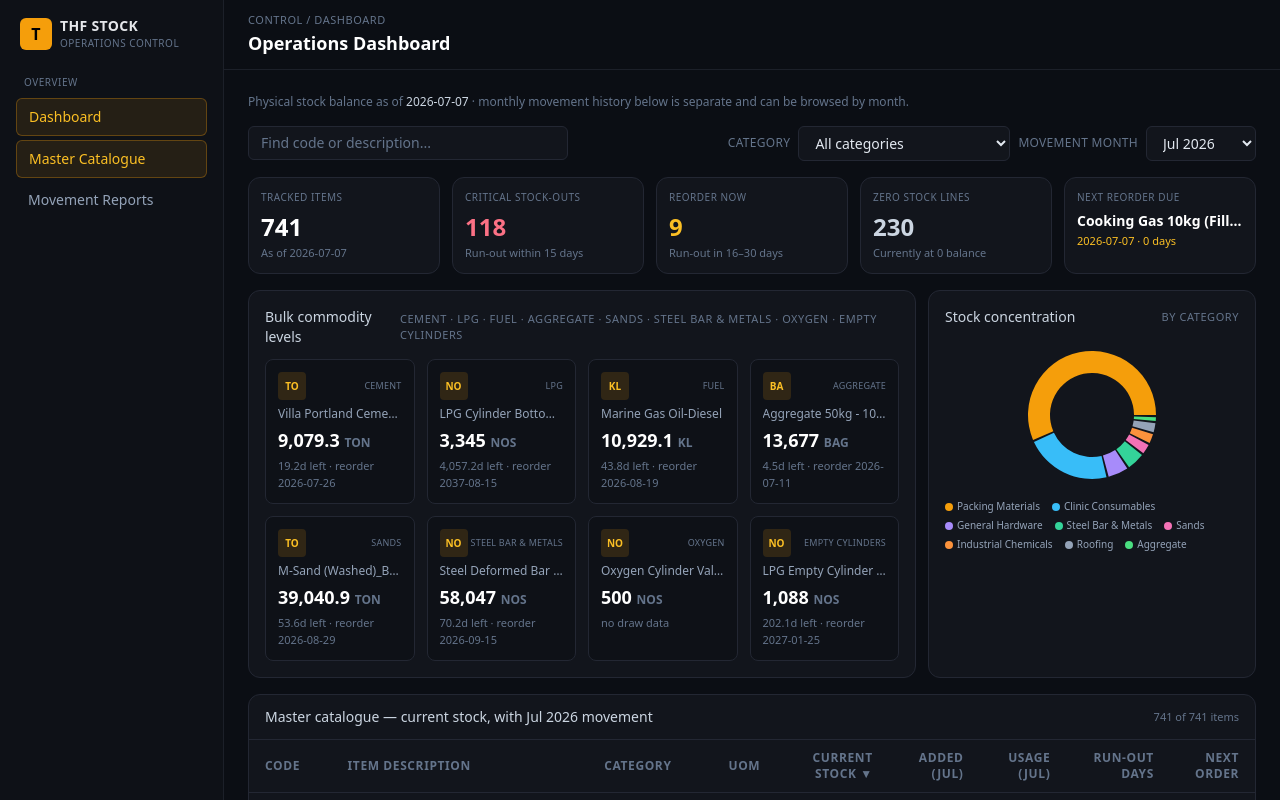
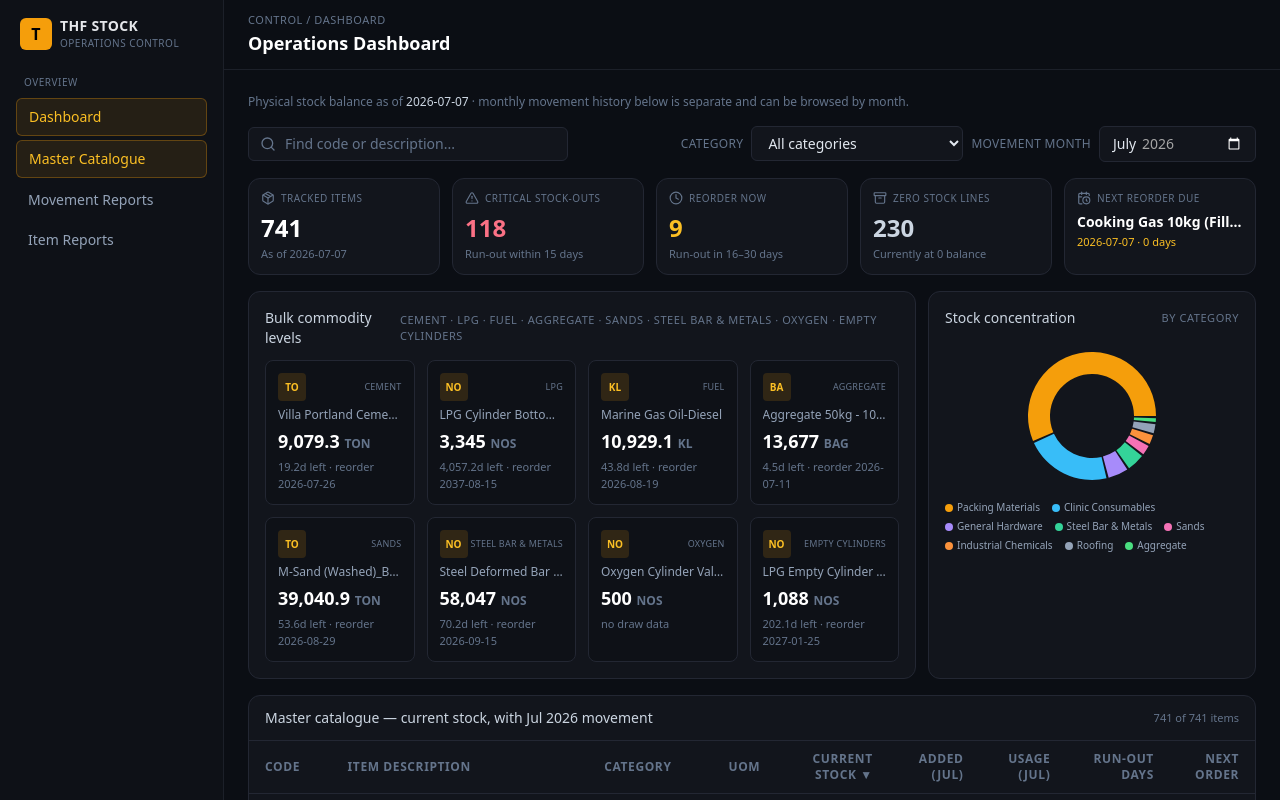
Before and after one commit to cpurella/inventory-dashboard, a Next.js app: page / in a window 1280 px wide. Shown: the top 800 px of the page. Built offline with nearby package versions, Linux system fonts and the light colour scheme.

Commit message:
Add files via upload

```diff
--- a/app/globals.css
+++ b/app/globals.css
@@ -19,3 +19,16 @@ table {
   background: #2a2f3a;
   border-radius: 4px;
 }
+
+@media print {
+  aside, header {
+    display: none !important;
+  }
+  main {
+    padding: 0 !important;
+    max-width: 100% !important;
+  }
+  body {
+    background: #ffffff !important;
+  }
+}
--- /dev/null
+++ b/app/reports/page.js
@@ -0,0 +1,7 @@
+import { getAllItems } from "../../lib/data";
+import ReportsClient from "../../components/ReportsClient";
+
+export default function ReportsPage() {
+  const items = getAllItems();
+  return <ReportsClient items={items} />;
+}
--- a/components/DashboardClient.js
+++ b/components/DashboardClient.js
@@ -5,6 +5,7 @@ import Link from "next/link";
 import {
   PieChart, Pie, Cell, ResponsiveContainer, Tooltip,
 } from "recharts";
+import { Package, AlertTriangle, Clock, Archive, CalendarClock, Search } from "lucide-react";
 import { MONTH_KEYS, MONTH_LABELS, STOCK_AS_OF, BULK_CATEGORIES } from "../lib/data";
 
 function fmt(n) {
@@ -139,13 +140,16 @@ export default function DashboardClient({ items, categories, defaultMonth }) {
 
       {/* Search + filters row */}
       <div className="flex flex-col md:flex-row gap-3 md:items-center md:justify-between">
+        <div className="relative w-full md:w-80">
+          <Search className="w-4 h-4 text-slate-500 absolute left-3 top-1/2 -translate-y-1/2" />
           <input
             type="text"
             placeholder="Find code or description..."
             value={search}
             onChange={(e) => setSearch(e.target.value)}
-          className="w-full md:w-80 bg-[#12151c] border border-[#232733] rounded-md px-3 py-1.5 text-sm placeholder-slate-500 focus:outline-none focus:border-amber-500/50"
+            className="w-full bg-[#12151c] border border-[#232733] rounded-md pl-9 pr-3 py-1.5 text-sm placeholder-slate-500 focus:outline-none focus:border-amber-500/50"
           />
+        </div>
         <div className="flex items-center gap-2 flex-wrap">
           <label className="text-xs uppercase tracking-wide text-slate-500">Category</label>
           <select
@@ -159,26 +163,27 @@ export default function DashboardClient({ items, categories, defaultMonth }) {
             ))}
           </select>
           <label className="text-xs uppercase tracking-wide text-slate-500">Movement Month</label>
-          <select
+          <input
+            type="month"
             value={month}
-            onChange={(e) => setMonth(e.target.value)}
-            className="bg-[#12151c] border border-[#232733] rounded-md px-3 py-1.5 text-sm"
-          >
-            {MONTH_KEYS.map((mk) => (
-              <option key={mk} value={mk}>{MONTH_LABELS[mk]} 2026</option>
-            ))}
-          </select>
+            min="2026-01"
+            max="2026-12"
+            onChange={(e) => e.target.value && setMonth(e.target.value)}
+            className="bg-[#12151c] border border-[#232733] rounded-md px-3 py-1.5 text-sm text-slate-200 [color-scheme:dark]"
+          />
         </div>
       </div>
 
       {/* Stat cards */}
       <div className="grid grid-cols-2 lg:grid-cols-5 gap-3">
-        <StatCard label="TRACKED ITEMS" value={totalItems} sub={`As of ${STOCK_AS_OF}`} />
-        <StatCard label="CRITICAL STOCK-OUTS" value={criticalStockouts} sub="Run-out within 15 days" accent="rose" />
-        <StatCard label="REORDER NOW" value={reorderNow} sub="Run-out in 16–30 days" accent="amber" />
-        <StatCard label="ZERO STOCK LINES" value={dormantLines} sub="Currently at 0 balance" accent="slate" />
+        <StatCard icon={Package} label="TRACKED ITEMS" value={totalItems} sub={`As of ${STOCK_AS_OF}`} />
+        <StatCard icon={AlertTriangle} label="CRITICAL STOCK-OUTS" value={criticalStockouts} sub="Run-out within 15 days" accent="rose" />
+        <StatCard icon={Clock} label="REORDER NOW" value={reorderNow} sub="Run-out in 16–30 days" accent="amber" />
+        <StatCard icon={Archive} label="ZERO STOCK LINES" value={dormantLines} sub="Currently at 0 balance" accent="slate" />
         <div className="bg-[#12151c] border border-[#232733] rounded-xl p-3">
-          <div className="text-[10px] uppercase tracking-wider text-slate-500">Next Reorder Due</div>
+          <div className="flex items-center gap-1.5 text-[10px] uppercase tracking-wider text-slate-500">
+            <CalendarClock className="w-3.5 h-3.5" /> Next Reorder Due
+          </div>
           {nextReorderItem ? (
             <>
               <div className="text-sm font-semibold text-white mt-1.5 truncate" title={nextReorderItem.description}>
@@ -329,7 +334,7 @@ export default function DashboardClient({ items, categories, defaultMonth }) {
   );
 }
 
-function StatCard({ label, value, sub, accent = "default" }) {
+function StatCard({ icon: Icon, label, value, sub, accent = "default" }) {
   const accentClass = {
     default: "text-white",
     rose: "text-rose-400",
@@ -339,7 +344,9 @@ function StatCard({ label, value, sub, accent = "default" }) {
 
   return (
     <div className="bg-[#12151c] border border-[#232733] rounded-xl p-3">
-      <div className="text-[10px] uppercase tracking-wider text-slate-500">{label}</div>
+      <div className="flex items-center gap-1.5 text-[10px] uppercase tracking-wider text-slate-500">
+        {Icon && <Icon className="w-3.5 h-3.5" />} {label}
+      </div>
       <div className={`text-2xl font-semibold mt-1.5 ${accentClass}`}>{fmt(value)}</div>
       <div className="text-[11px] text-slate-500 mt-0.5">{sub}</div>
     </div>
--- a/components/MovementClient.js
+++ b/components/MovementClient.js
@@ -99,15 +99,14 @@ export default function MovementClient({ items, categories, defaultMonth }) {
             ))}
           </select>
           <label className="text-xs uppercase tracking-wide text-slate-500">Month</label>
-          <select
+          <input
+            type="month"
             value={month}
-            onChange={(e) => setMonth(e.target.value)}
-            className="bg-[#12151c] border border-[#232733] rounded-md px-3 py-1.5 text-sm"
-          >
-            {MONTH_KEYS.map((mk) => (
-              <option key={mk} value={mk}>{MONTH_LABELS[mk]} 2026</option>
-            ))}
-          </select>
+            min="2026-01"
+            max="2026-12"
+            onChange={(e) => e.target.value && setMonth(e.target.value)}
+            className="bg-[#12151c] border border-[#232733] rounded-md px-3 py-1.5 text-sm text-slate-200 [color-scheme:dark]"
+          />
         </div>
       </div>
 
--- /dev/null
+++ b/components/ReportsClient.js
@@ -0,0 +1,178 @@
+"use client";
+
+import { useMemo, useState } from "react";
+import { Search, Printer, Download, FileText } from "lucide-react";
+import { MONTH_LABELS, STOCK_AS_OF } from "../lib/data";
+
+function fmt(n) {
+  if (n === null || n === undefined) return "-";
+  return n.toLocaleString(undefined, { maximumFractionDigits: 2 });
+}
+
+function downloadCsv(item) {
+  const header = ["Month", "Opening", "Added", "Usage", "Closing"];
+  const lines = [header.join(",")];
+  for (const m of item.months) {
+    lines.push([MONTH_LABELS[m.month] + " 2026", m.opening, m.added, m.usage, m.closing].join(","));
+  }
+  lines.push("");
+  lines.push(`Code,${item.code}`);
+  lines.push(`Description,"${(item.description || "").replace(/"/g, '""')}"`);
+  lines.push(`Category,${item.category}`);
+  lines.push(`UOM,${item.uom}`);
+  lines.push(`Current Stock (as of ${STOCK_AS_OF}),${item.currentStock}`);
+  lines.push(`Run-out Days,${item.runoutDays ?? "-"}`);
+  lines.push(`Next Reorder Date,${item.runoutDate ?? "-"}`);
+
+  const csv = lines.join("\n");
+  const blob = new Blob([csv], { type: "text/csv;charset=utf-8;" });
+  const url = URL.createObjectURL(blob);
+  const a = document.createElement("a");
+  a.href = url;
+  a.download = `item-${item.code}-report.csv`;
+  document.body.appendChild(a);
+  a.click();
+  document.body.removeChild(a);
+  URL.revokeObjectURL(url);
+}
+
+export default function ReportsClient({ items }) {
+  const [query, setQuery] = useState("");
+  const [selectedId, setSelectedId] = useState(null);
+
+  const matches = useMemo(() => {
+    const q = query.trim().toLowerCase();
+    if (!q) return [];
+    return items
+      .filter(
+        (it) =>
+          String(it.code).toLowerCase().includes(q) ||
+          (it.description || "").toLowerCase().includes(q)
+      )
+      .slice(0, 20);
+  }, [items, query]);
+
+  const selected = useMemo(
+    () => items.find((it) => it.id === selectedId) || null,
+    [items, selectedId]
+  );
+
+  return (
+    <div className="space-y-4 text-slate-200">
+      <div className="text-xs text-slate-500 print:hidden">
+        ఏదైనా item వెతికి select చేయండి — దాని పూర్తి రిపోర్ట్ (12 నెలల movement) ఇక్కడ కనిపిస్తుంది. Print / Save as PDF లేదా CSV గా డౌన్‌లోడ్ చేసుకోవచ్చు.
+      </div>
+
+      {/* Search */}
+      <div className="relative w-full md:w-96 print:hidden">
+        <Search className="w-4 h-4 text-slate-500 absolute left-3 top-1/2 -translate-y-1/2" />
+        <input
+          type="text"
+          placeholder="Item code లేదా పేరు టైప్ చేయండి..."
+          value={query}
+          onChange={(e) => setQuery(e.target.value)}
+          className="w-full bg-[#12151c] border border-[#232733] rounded-md pl-9 pr-3 py-2 text-sm placeholder-slate-500 focus:outline-none focus:border-amber-500/50"
+        />
+        {matches.length > 0 && (
+          <div className="absolute z-20 mt-1 w-full bg-[#12151c] border border-[#232733] rounded-md shadow-lg max-h-72 overflow-y-auto">
+            {matches.map((it) => (
+              <button
+                key={it.id}
+                onClick={() => { setSelectedId(it.id); setQuery(""); }}
+                className="w-full text-left px-3 py-2 text-sm hover:bg-white/5 border-b border-[#1c2029] last:border-b-0"
+              >
+                <div className="text-slate-200">{it.description}</div>
+                <div className="text-[11px] text-slate-500">{it.code} · {it.category} · {it.uom}</div>
+              </button>
+            ))}
+          </div>
+        )}
+      </div>
+
+      {!selected && (
+        <div className="bg-[#12151c] border border-[#232733] rounded-xl p-10 text-center text-slate-500 print:hidden">
+          <FileText className="w-8 h-8 mx-auto mb-2 opacity-50" />
+          రిపోర్ట్ చూడటానికి పైన item వెతకండి.
+        </div>
+      )}
+
+      {selected && (
+        <div className="space-y-4" id="report-content">
+          <div className="flex flex-wrap gap-2 print:hidden">
+            <button
+              onClick={() => window.print()}
+              className="flex items-center gap-1.5 bg-amber-500 text-black text-sm font-medium px-3 py-1.5 rounded-md hover:bg-amber-400"
+            >
+              <Printer className="w-4 h-4" /> Print / Save as PDF
+            </button>
+            <button
+              onClick={() => downloadCsv(selected)}
+              className="flex items-center gap-1.5 bg-[#12151c] border border-[#232733] text-sm px-3 py-1.5 rounded-md hover:bg-white/5"
+            >
+              <Download className="w-4 h-4" /> Download CSV
+            </button>
+          </div>
+
+          <div className="bg-[#12151c] border border-[#232733] rounded-xl p-6 print:bg-white print:text-black print:border-0">
+            <div className="text-xs font-mono text-slate-500 print:text-black">Code: {selected.code}</div>
+            <h2 className="text-xl font-semibold text-white print:text-black">{selected.description}</h2>
+            <div className="text-sm text-slate-500 print:text-black">
+              Unit: {selected.uom} · Category: {selected.category}
+            </div>
+
+            <div className="grid grid-cols-2 md:grid-cols-5 gap-4 mt-4">
+              <Metric label="Current Stock" value={fmt(selected.currentStock)} note={`as of ${STOCK_AS_OF}`} />
+              <Metric label="Year Added" value={fmt(selected.yearTotal.added)} valueClass="text-emerald-400 print:text-black" />
+              <Metric label="Year Usage" value={fmt(selected.yearTotal.usage)} valueClass="text-rose-400 print:text-black" />
+              <Metric label="Avg / Day" value={fmt(selected.avgPerDay)} />
+              <Metric
+                label="Run-out in"
+                value={selected.runoutDays != null ? `${fmt(selected.runoutDays)} days` : "-"}
+                note={selected.runoutDate || ""}
+                valueClass="text-amber-400 print:text-black"
+              />
+            </div>
+          </div>
+
+          <div className="bg-[#12151c] border border-[#232733] rounded-xl overflow-hidden print:bg-white print:border-0">
+            <div className="px-4 py-3 border-b border-[#232733] print:border-black">
+              <h3 className="text-sm font-medium text-slate-300 print:text-black">Monthly Movement — 2026</h3>
+            </div>
+            <table className="w-full text-sm">
+              <thead>
+                <tr className="text-left text-slate-500 text-xs uppercase tracking-wider border-b border-[#232733] print:text-black print:border-black">
+                  <th className="px-4 py-2.5">Month</th>
+                  <th className="px-4 py-2.5 text-right">Opening</th>
+                  <th className="px-4 py-2.5 text-right">Added</th>
+                  <th className="px-4 py-2.5 text-right">Usage</th>
+                  <th className="px-4 py-2.5 text-right">Closing</th>
+                </tr>
+              </thead>
+              <tbody>
+                {selected.months.map((m) => (
+                  <tr key={m.month} className="border-b border-[#1c2029] print:border-gray-300 print:text-black">
+                    <td className="px-4 py-2">{MONTH_LABELS[m.month]} 2026</td>
+                    <td className="px-4 py-2 text-right">{fmt(m.opening)}</td>
+                    <td className="px-4 py-2 text-right text-emerald-400 print:text-black">{fmt(m.added)}</td>
+                    <td className="px-4 py-2 text-right text-rose-400 print:text-black">{fmt(m.usage)}</td>
+                    <td className="px-4 py-2 text-right font-semibold text-white print:text-black">{fmt(m.closing)}</td>
+                  </tr>
+                ))}
+              </tbody>
+            </table>
+          </div>
+        </div>
+      )}
+    </div>
+  );
+}
+
+function Metric({ label, value, note, valueClass = "text-white print:text-black" }) {
+  return (
+    <div>
+      <div className="text-xs text-slate-500 print:text-black">{label}</div>
+      <div className={`text-lg font-semibold ${valueClass}`}>{value}</div>
+      {note && <div className="text-[10px] text-slate-500 print:text-black">{note}</div>}
+    </div>
+  );
+}
--- a/components/Sidebar.js
+++ b/components/Sidebar.js
@@ -7,6 +7,7 @@ const NAV = [
   { label: "Dashboard", href: "/" },
   { label: "Master Catalogue", href: "/#catalogue" },
   { label: "Movement Reports", href: "/movement" },
+  { label: "Item Reports", href: "/reports" },
 ];
 
 export default function Sidebar() {
@@ -31,7 +32,8 @@ export default function Sidebar() {
       </div>
       <nav className="space-y-1 mb-6">
         {NAV.map((n) => {
-          const active = n.href === "/" ? pathname === "/" : pathname.startsWith(n.href.split("#")[0]) && n.href !== "/";
+          const hrefPath = n.href.split("#")[0] || "/";
+          const active = hrefPath === "/" ? pathname === "/" : pathname === hrefPath || pathname.startsWith(hrefPath + "/");
           return (
             <Link
               key={n.label}
--- a/package.json
+++ b/package.json
@@ -11,7 +11,8 @@
     "next": "14.2.5",
     "react": "18.3.1",
     "react-dom": "18.3.1",
-    "recharts": "2.12.7"
+    "recharts": "2.12.7",
+    "lucide-react": "0.383.0"
   },
   "devDependencies": {
     "autoprefixer": "10.4.19",
```
Lines whose indentation alone changed are shown as unchanged.
